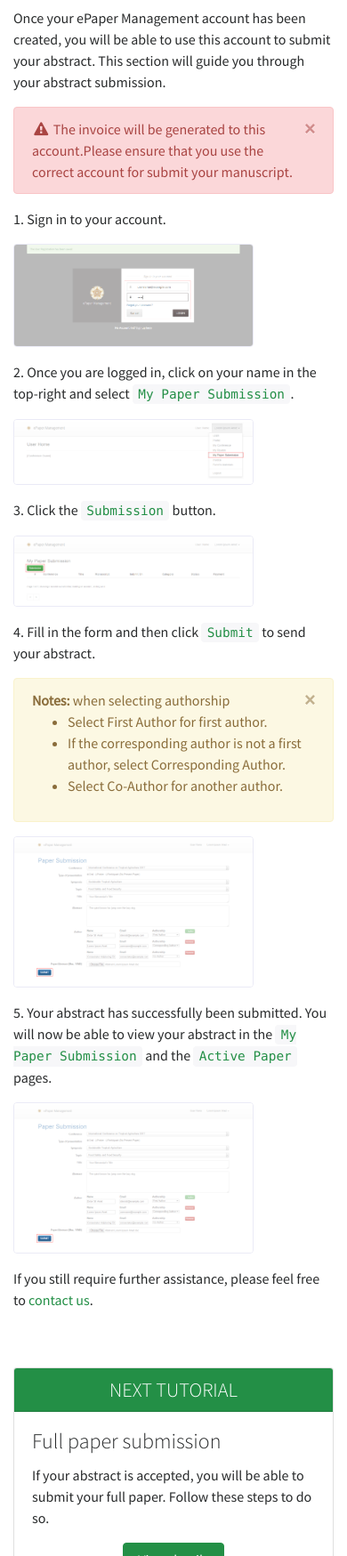
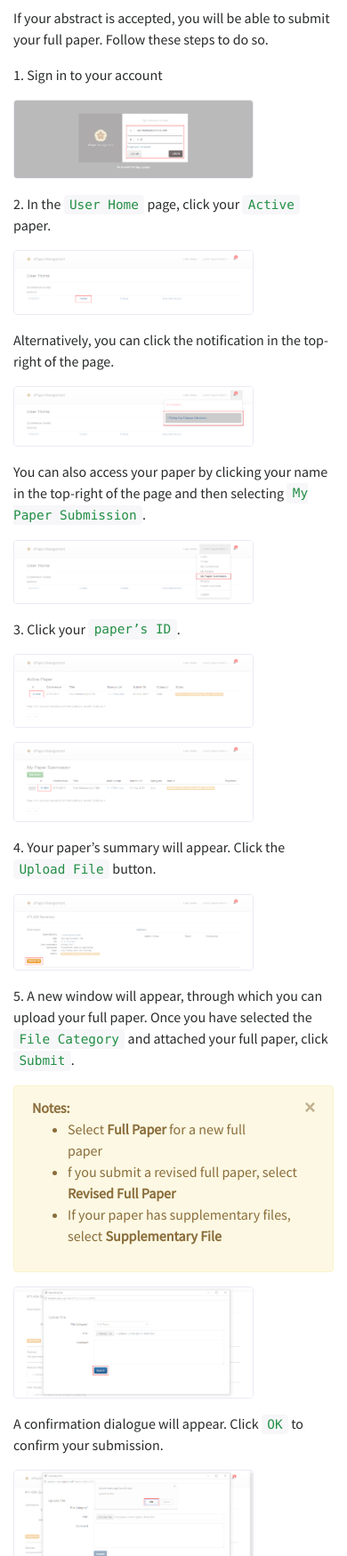
Before and after one commit to jaybaeta/icta-2017, a plain HTML site: page article/full-paper-submission-tutorial.html in a window 390 px wide. Shown: the part 251-2000 px from the top of the page at 89% size. Drawn offline with nearby package versions, Linux system fonts and the light colour scheme.

Commit message:
full paper tutorial page

```diff
--- a/article/abstract-submission-tutorial.html
+++ b/article/full-paper-submission-tutorial.html
@@ -5,7 +5,7 @@
     <meta charset="utf-8">
     <meta content="width=device-width,initial-scale=1.0,minimum-scale=1.0,maximum-scale=1.0,user-scalable=no" name="viewport">
 
-    <title>Abstract submission tutorial - ICTA 2017</title>
+    <title>Full paper submission tutorial - ICTA 2017</title>
 
     <!-- FONTS -->
     <link href="https://fonts.googleapis.com/css?family=Source+Sans+Pro:300,400" rel="stylesheet">
@@ -107,62 +107,51 @@
     <div class="container">
       <nav class="breadcrumb" style="background-color: transparent">
         <a class="breadcrumb-item" href="../index.html">Home</a>
-        <span class="breadcrumb-item active">Abstract submission tutorial</span>
+        <span class="breadcrumb-item active">Full paper submission tutorial</span>
       </nav>
     </div>
 
     <!-- CONTENT -->
     <div class="container pb-5">
-      <h1>Abstract submission tutorial</h1>
+      <h1>Full paper submission tutorial</h1>
       <div class="row">
         <div class="col-12">
-          <p>Once your ePaper Management account has been created, you will be able to use this account to submit your abstract. This section will guide you through your abstract submission.</p>
-          <!-- ALERT NOTES -->
-          <div class="alert alert-danger alert-dismissible fade show" role="alert">
-            <button type="button" class="close" data-dismiss="alert" aria-label="Close">
-              <span aria-hidden="true">&times;</span>
-            </button>
-            <i class="fa fa-exclamation-triangle fa-fw" aria-hidden="true"></i> The invoice will be generated to this account.Please ensure that you use the correct account for submit your manuscript.
-          </div>
-          <p>1. Sign in to your account.</p>
-          <img src="../images/tutorials/abstract-submission-tutorial/1.png" class="rounded mb-3" style="width: 75%; border: 1px solid #eaeaf6">
-          <p>2. Once you are logged in, click on your name in the top-right and select <code>My Paper Submission</code>.</p>
-          <img src="../images/tutorials/abstract-submission-tutorial/2.png" class="rounded mb-3" style="width: 75%; border: 1px solid #eaeaf6">
-          <p>3. Click the <code>Submission</code> button.</p>
-          <img src="../images/tutorials/abstract-submission-tutorial/3.png" class="rounded mb-3" style="width: 75%; border: 1px solid #eaeaf6">
-          <p>4. Fill in the form and then click <code>Submit</code> to send your abstract.</p>
+          <p>If your abstract is accepted, you will be able to submit your full paper. Follow these steps to do so.</p>
+          <p>1. Sign in to your account</p>
+          <img src="../images/tutorials/full-paper-submission-tutorial/1.png" class="rounded mb-3" style="width: 75%; border: 1px solid #eaeaf6">
+          <p>2. In the <code>User Home</code> page, click your <code>Active</code> paper.</p>
+          <img src="../images/tutorials/full-paper-submission-tutorial/2-a.png" class="rounded mb-3" style="width: 75%; border: 1px solid #eaeaf6">
+          <p>Alternatively, you can click the notification in the top-right of the page.</p>
+          <img src="../images/tutorials/full-paper-submission-tutorial/2-b.png" class="rounded mb-3" style="width: 75%; border: 1px solid #eaeaf6">
+          <p>You can also access your paper by clicking your name in the top-right of the page and then selecting <code>My Paper Submission</code>.</p>
+          <img src="../images/tutorials/full-paper-submission-tutorial/2-c.png" class="rounded mb-3" style="width: 75%; border: 1px solid #eaeaf6">
+          <p>3. Click your <code>paper’s ID</code>.</p>
+          <img src="../images/tutorials/full-paper-submission-tutorial/3-a.png" class="rounded mb-3" style="width: 75%; border: 1px solid #eaeaf6">
+          <img src="../images/tutorials/full-paper-submission-tutorial/3-b.png" class="rounded mb-3" style="width: 75%; border: 1px solid #eaeaf6">
+          <p>4. Your paper’s summary will appear. Click the <code>Upload File</code> button.</p>
+          <img src="../images/tutorials/full-paper-submission-tutorial/4.png" class="rounded mb-3" style="width: 75%; border: 1px solid #eaeaf6">
+          <p>5. A new window will appear, through which you can upload your full paper. Once you have selected the <code>File Category</code> and attached your full paper, click <code>Submit</code>.</p>
           <!-- ALERT NOTES -->
           <div class="alert alert-warning alert-dismissible fade show" role="alert">
             <button type="button" class="close" data-dismiss="alert" aria-label="Close">
               <span aria-hidden="true">&times;</span>
             </button>
-            <b>Notes:</b> when selecting authorship
+            <b>Notes:</b>
             <ul>
-              <li>Select First Author for first author.</li>
-              <li>If the corresponding author is not a first author, select Corresponding Author.</li>
-              <li>Select Co-Author for another author.</li>
+              <li>Select <b>Full Paper</b> for a new full paper</li>
+              <li>f you submit a revised full paper, select <b>Revised Full Paper</b></li>
+              <li>If your paper has supplementary files, select <b>Supplementary File</b></li>
             </ul>
           </div>
-          <img src="../images/tutorials/abstract-submission-tutorial/4.png" class="rounded mb-3" style="width: 75%; border: 1px solid #eaeaf6">
-          <p>5. Your abstract has successfully been submitted. You will now be able to view your abstract in the <code>My Paper Submission</code> and the <code>Active Paper</code> pages.</p>
-          <img src="../images/tutorials/abstract-submission-tutorial/4.png" class="rounded mb-3" style="width: 75%; border: 1px solid #eaeaf6">
-          <p>If you still require further assistance, please feel free to <a href="mailto:icta@ugm.ac.id">contact us</a>.</p>
+          <img src="../images/tutorials/full-paper-submission-tutorial/5-a.png" class="rounded mb-3" style="width: 75%; border: 1px solid #eaeaf6">
+          <p>A confirmation dialogue will appear. Click <code>OK</code> to confirm your submission.</p>
+          <img src="../images/tutorials/full-paper-submission-tutorial/5-b.png" class="rounded mb-3" style="width: 75%; border: 1px solid #eaeaf6">
+          <p>6. Your full paper has been submitted.</p>
+          <img src="../images/tutorials/full-paper-submission-tutorial/6.png" class="rounded mb-3" style="width: 75%; border: 1px solid #eaeaf6">
+          <p>If you require further assistance with submitting your full paper, please email the <b>conference’s contact person</b>.</p>
 
             <div class="row py-5">
               <!-- CARD: DOWNLOAD -->
-              <div class="col-sm-6 mb-5">
-                <div class="card">
-                  <div class="card-header bg-primary">
-                    <h3 class="card-title text-uppercase text-center text-white" style="font-weight: 300; font-size: 1.4rem; margin-bottom: 0;">Next tutorial</h3>
-                  </div>
-                  <div class="card-block text-center">
-                    <h4 class="card-title text-left">Full paper submission</h4>
-                    <p class="card-text text-left">If your abstract is accepted, you will be able to submit your full paper. Follow these steps to do so.</p>
-                    <a href="../article/full-paper-submission-tutorial.html" class="btn btn-primary">View details</a>
-                  </div>
-                </div>
-              </div>
-              <!-- CARD: NEXT TUTORIAL -->
               <div class="col-sm-6 mb-5">
                 <div class="card text-center">
                   <div class="card-header bg-primary">
@@ -178,7 +167,6 @@
               </div>
 
         </div>
-      </div>
     </div>
 
     <!-- FOOTER -->
```
Also changed, not shown: images/tutorials/full-paper-submission-tutorial/1.png (added), images/tutorials/full-paper-submission-tutorial/2-a.png (added), images/tutorials/full-paper-submission-tutorial/2-b.png (added), images/tutorials/full-paper-submission-tutorial/2-c.png (added), images/tutorials/full-paper-submission-tutorial/3-a.png (added), images/tutorials/full-paper-submission-tutorial/3-b.png (added), images/tutorials/full-paper-submission-tutorial/4.png (added), images/tutorials/full-paper-submission-tutorial/5-a.png (added), images/tutorials/full-paper-submission-tutorial/5-b.png (added), images/tutorials/full-paper-submission-tutorial/6.png (added).
